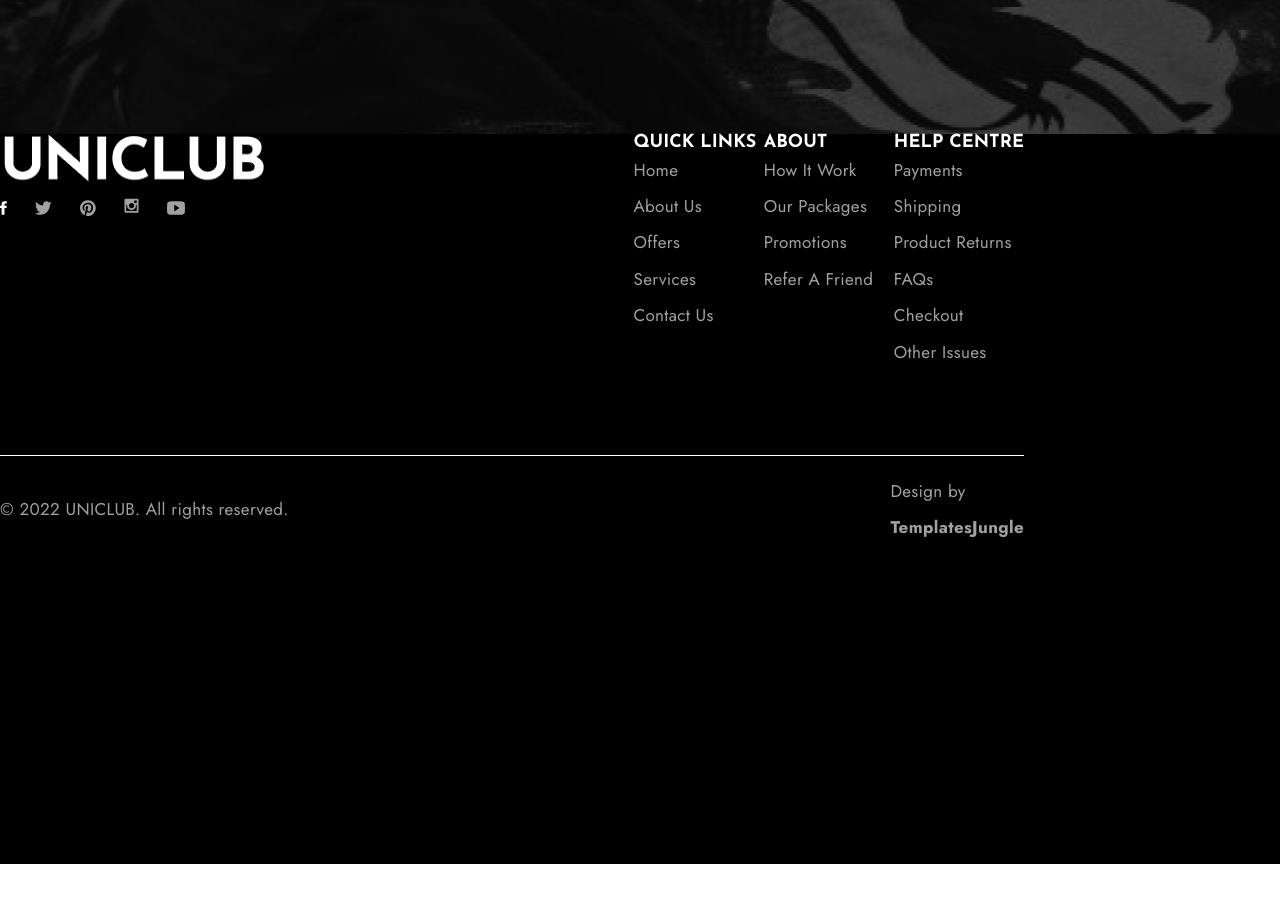
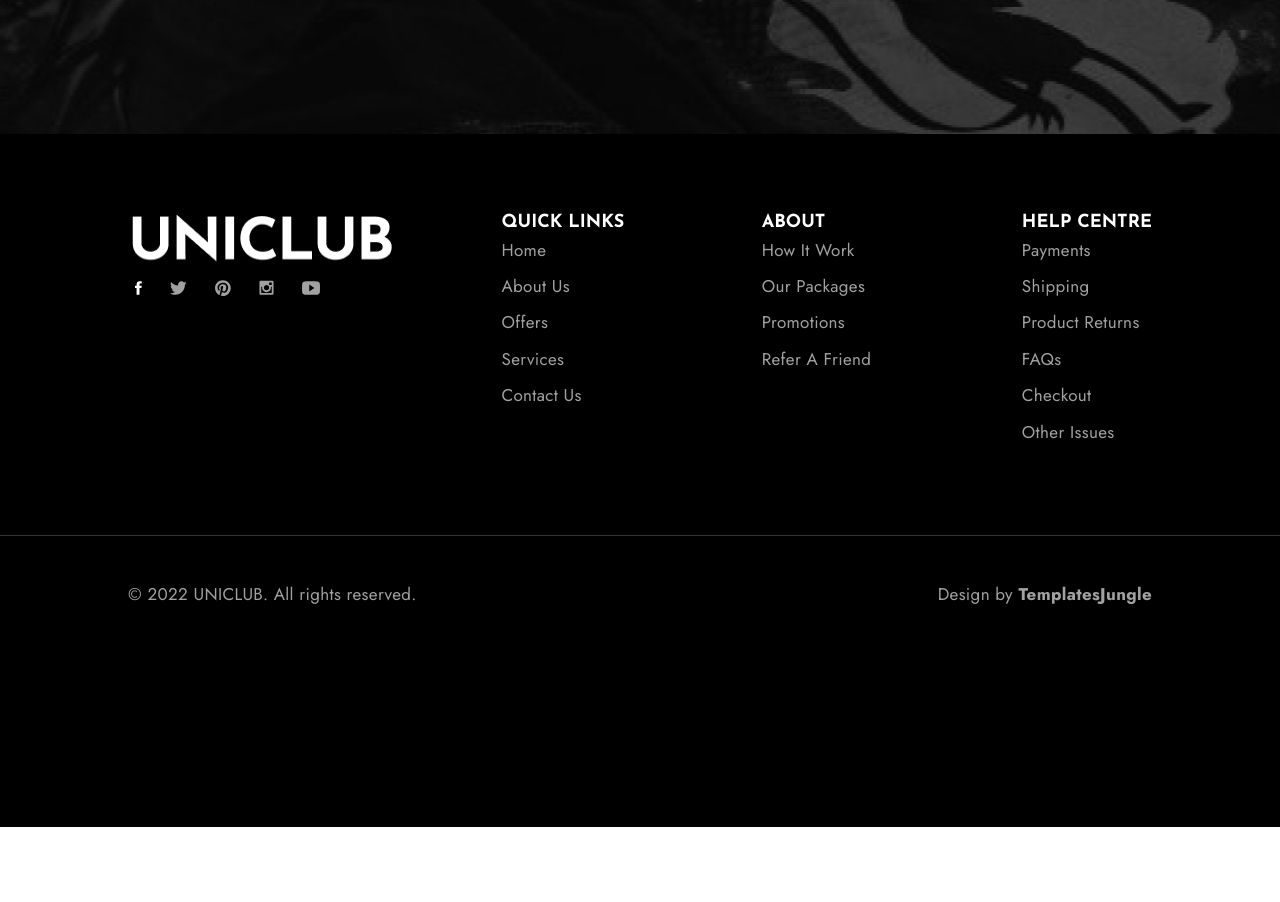
Before and after one commit to victorgodoi/uniclub-store, a React (Create React App) app: page / in a window 1280 px wide. Shown: the part 2438-3340 px from the top of the page. After the commit the page ends 3265 px from the top, so only its background shows below. Built offline with nearby package versions, Linux system fonts and the light colour scheme; no server answers; the database is empty; a web font is replaced by a local one.

Commit message:
footer finalizado e requisição feita pelo supaBase

```diff
--- a/package.json
+++ b/package.json
@@ -3,6 +3,7 @@
   "version": "0.1.0",
   "private": true,
   "dependencies": {
+    "@supabase/supabase-js": "^2.38.0",
     "@testing-library/jest-dom": "^5.17.0",
     "@testing-library/react": "^13.4.0",
     "@testing-library/user-event": "^13.5.0",
--- a/src/components/Box3.js
+++ b/src/components/Box3.js
@@ -3,6 +3,9 @@
 import Card from "./Card";
 import Button from "./Button";
 import { useEffect, useState } from "react";
+import { createClient } from "@supabase/supabase-js";
+
+const supabase = createClient("https://mabkxpvmoabhozufruai.supabase.co", process.env.REACT_APP_SECRET);
 
 
 const Box = styled(Content)`
@@ -51,25 +54,13 @@
 
     const [produtos, atualizarProdutos] = useState([])
 
-    const fetchData = async () => {
-        try {
-            const resultado = await fetch('https://mabkxpvmoabhozufruai.supabase.co/rest/v1/uniclub', {
-                headers: {
-                    'apikey': process.env.REACT_APP_APIKEY,
-                    'Authorization': `Bearer ${process.env.REACT_APP_SECRET}`
-                }
-            })
-            const resposta = await resultado.json()
-            atualizarProdutos(resposta)
-
-
-        } catch (erro) {
-            console.log(erro)
-        }
+    const getData = async ({ quantidade }) => {
+        const { data } = await supabase.from("uniclub").select().limit(quantidade);
+        atualizarProdutos(data);
     }
 
     useEffect(() => {
-        fetchData()
+        getData({ quantidade: 8 })
     }, [])
 
     return (
@@ -86,7 +77,7 @@
                 })}
             </BoxCard>
             <BoxButton>
-                <Button>View all products</Button>
+                <Button onClick={() => getData({ quantidade: null })}>View all products</Button>
             </BoxButton>
         </Box>
 
--- a/src/components/Footer.js
+++ b/src/components/Footer.js
@@ -16,20 +16,27 @@
     display: flex;
     flex-direction: column;
     background-color: black;
-    height: 730px;
-    margin-bottom: 100px;
+    //height: 730px;
+    align-items: center;
+
+    &:last-of-type{
+        border-top: 1px solid #333;
+        padding-top: 40px;
+        padding-bottom: 215px;
+    }
 `
 
 const DivTop = styled.div`
     display: flex;
     justify-content: space-between;
     margin-bottom: 85px;
+    margin-top: 80px;
 `
 
 const DivDir = styled.div`
     grid-gap: 15px 0;
     display: grid;
-    gap: 15px 0;
+    gap: 130px;
     grid-template-columns: repeat(3,1fr);
 `
 
@@ -52,14 +59,19 @@
 const IconList = styled.ul`
     display: flex;
     gap: 28px;
+    align-items: center;
+
+    li{
+        &:first-of-type {
+        padding-left: 7px;
+    }
+    }
 `
 
 const DivBottom = styled.div`
     display: flex;
     justify-content: space-between;
     align-items: center;
-    height: 107px;
-    border-top: solid 1px #FFF;
 `
 
 const Text01 = styled.p`
@@ -68,16 +80,18 @@
     font-size: 17px;
     line-height: 214%;
     letter-spacing: 0.34px;
+    span{
+        font-weight: 700;
+    }
 `
 
-const Text02 = styled(Text01)`
-    font-weight: 700;
-`
+
 
 
 
 const Component = () => {
     return (
+        <footer>
             <Box>
                 <Content>
                     <DivTop>
@@ -118,12 +132,18 @@
                             </ul>
                         </DivDir>
                     </DivTop>
+                </Content>
+            </Box>
+
+            <Box>
+                <Content>
                     <DivBottom>
                         <Text01>© 2022 UNICLUB. All rights reserved.</Text01>
-                    <Text01>Design by <Text02>TemplatesJungle</Text02></Text01>
+                        <Text01>Design by <span>TemplatesJungle</span></Text01>
                     </DivBottom>
                 </Content>
             </Box>
+        </footer >
     )
 }
 
```
Also changed, not shown: 1 other file (tests, documents, lock files or other folders). Lines whose indentation alone changed are shown as unchanged.
